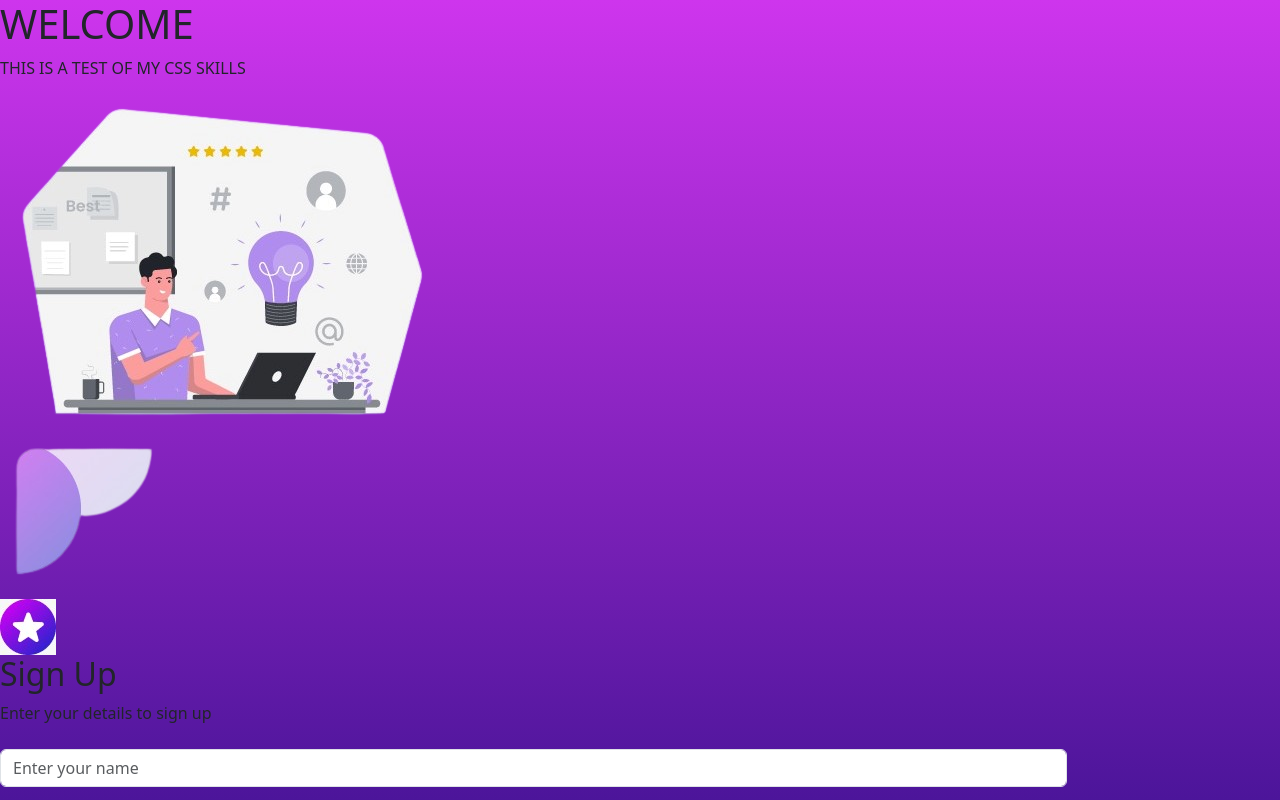
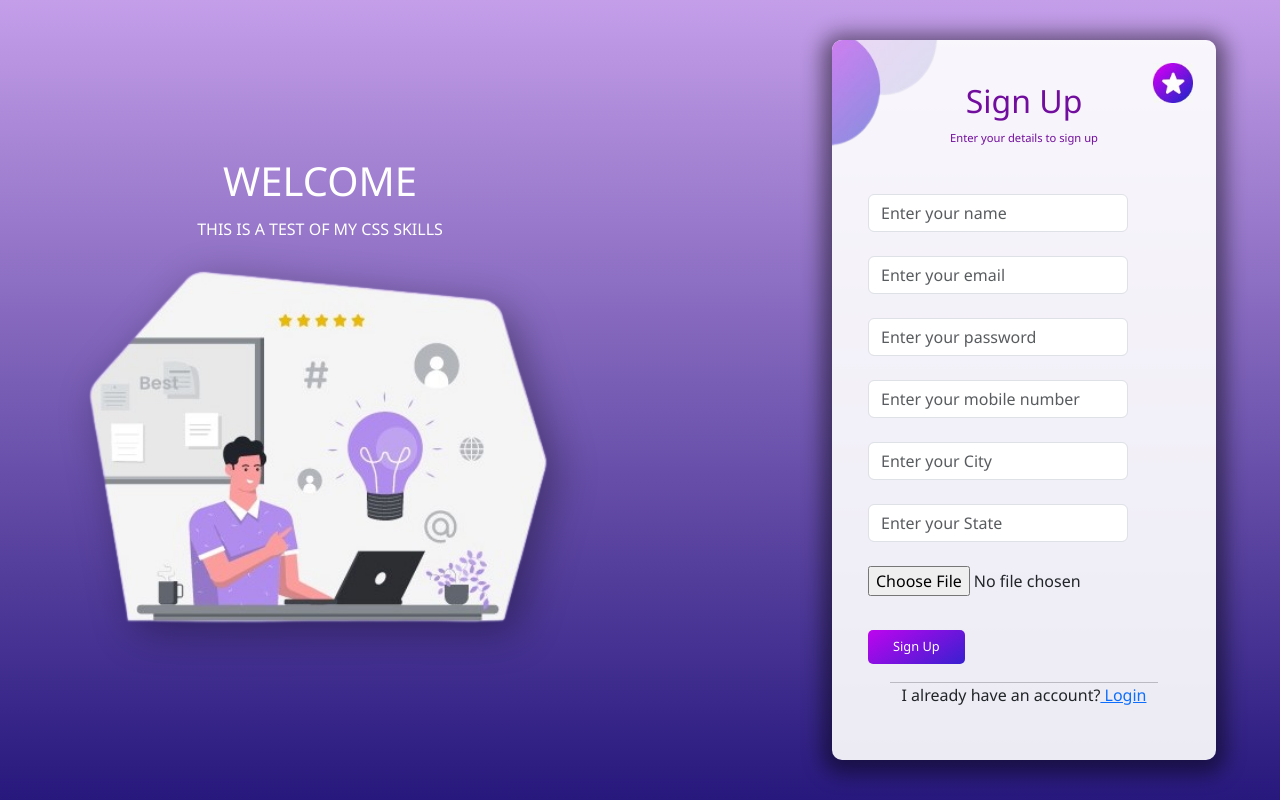
Before and after one commit to riskarsh/review_rating, a React (Create React App) app: page / in a window 1280 px wide. Shown: the top 800 px of the page. Built offline with nearby package versions, Linux system fonts and the light colour scheme.

Commit message:
Add signup css

```diff
--- a/src/app/component/auth/Signup.css
+++ b/src/app/component/auth/Signup.css
@@ -1,50 +1,115 @@
-body {
-    background-image: linear-gradient(rgb(206, 53, 237), rgb(76, 21, 154));
-    background-repeat: no-repeat;
-    height: 800px;
-  }
+* {
+  padding: 0;
+  margin: 0;
+  box-sizing: border-box;
+  font-family: 'Segoe UI', Tahoma, Geneva, Verdana, sans-serif;
 
-  .welcome{
-    color: white;
-    font-family: 'Segoe UI', Tahoma, Geneva, Verdana, sans-serif;
-    /* padding: 30px; */
-    margin-top: 70px;
-    margin-left: 200px;
-    /* display: flex;
-    flex-direction: column; */
+}
+.signup-main {
+  width: 100%;
+  height: 100vh;
+  background: linear-gradient(180deg,#c49ee9, #27187d);
+  display: flex;
+  justify-content: space-between;
+  align-items: center;
+}
+.signup-left {
+  width: 50%;
+  display: flex;
+  justify-content: center;
+  align-items: center;
+  flex-direction: column;
+}
+.signup-left h1 {
+  font-size: 2.5rem;
+  color: #fff;
+  margin-bottom: 12px;
+  font-weight: 500;
+}
+.signup-left p {
+  color: #fff;
+  text-align: center;
+  width: 52%;
+}
+.signup-main .signup-left img {
+  width: 80%;
+  filter: drop-shadow(10px 10px 20px rgba(0, 0, 0, 0.35));
+}
+.signup-right {
+  margin-right: 4rem;
+  width: 30%;
+  height: 90vh;
+  background-color: rgba(255, 255, 255, 0.909);
+  border-radius: 10px;
+  position: relative;
+  overflow: hidden;
+  z-index: 100000;
+  box-shadow: 0px 4px 20px 10px rgb(0, 0, 0, 0.465);
+}
 
-  }
+.signup-right .form-image {
+  display: flex;
+  justify-content: space-between;
 
-  .leftimage{
-    margin-top: 70px;
-    margin-left: 100px;
-    display: inline-block;
+}.signup-right .form-image .left-image{
+    width: 9rem;
+    height: 9rem;
+    margin: -17px;
+}
+.signup-right .form-image .left-image img{
+    width: 100%;
+    height: 100%;
+}
+.signup-right .form-image .right-image{
+    padding: 23px;
+}
+.signup-right .form-image .right-image img{
+    width: 2.5rem;
+    height: 2.5rem;
+}
 
-  }
+.signup-right .signup-heading {
+  height: 15vh;
+  text-align: center;
+  margin-top: -68px;
+}
+.signup-right .signup-heading h2 {
+  font-size: 2rem;
+  margin-bottom: 10px;
+  color: #720e9e;
+}
+.signup-right .signup-heading p {
+  font-size: 0.7rem;
+  color: #720e9e;
+  width: 80%;
+  margin: auto;
+}
+.signup-right .form-area {
+  display: flex;
+  justify-content: center;
+  align-items: center;
+  flex-direction: column;
+  width: 100%;
+  height: 55vh;
 
-  .form{
-    display: flex;
-    background-color: white;
-    height: 500px;
-    width: 400px;
-    margin-right: 100px;
-    border-radius: 10px;
+}
 
+.signup-right .form-area .signupbutton {
+  padding: 7px 25px;
+  margin:10px auto;
+  border: none;
+  border-radius: 5px;
+  background: linear-gradient(328deg, #3820cf, #be05ef);
+  color: white;
+  cursor: pointer;
+  font-size: 0.8rem;
+}
+.signup-main .signup-last {
+  text-align: center;
+  margin: 40px 0;
 
-  }
-  .signup{
-    text-align: center;
-    color: purple;
-    margin-top: 25px;
-  }
-  .signup-details{
-    text-align: center;
-    font-family: 'Segoe UI', Tahoma, Geneva, Verdana, sans-serif;
-    font-size: smaller;
-  }
-  .signupbutton{
-    background: linear-gradient((rgb(206, 53, 237), rgb(76, 21, 154)));
-    display: flex;
-    justify-content: center;
-    align-items: center;
-  }
+}
+hr {
+  width: 70%;
+  margin: auto;
+}
```
